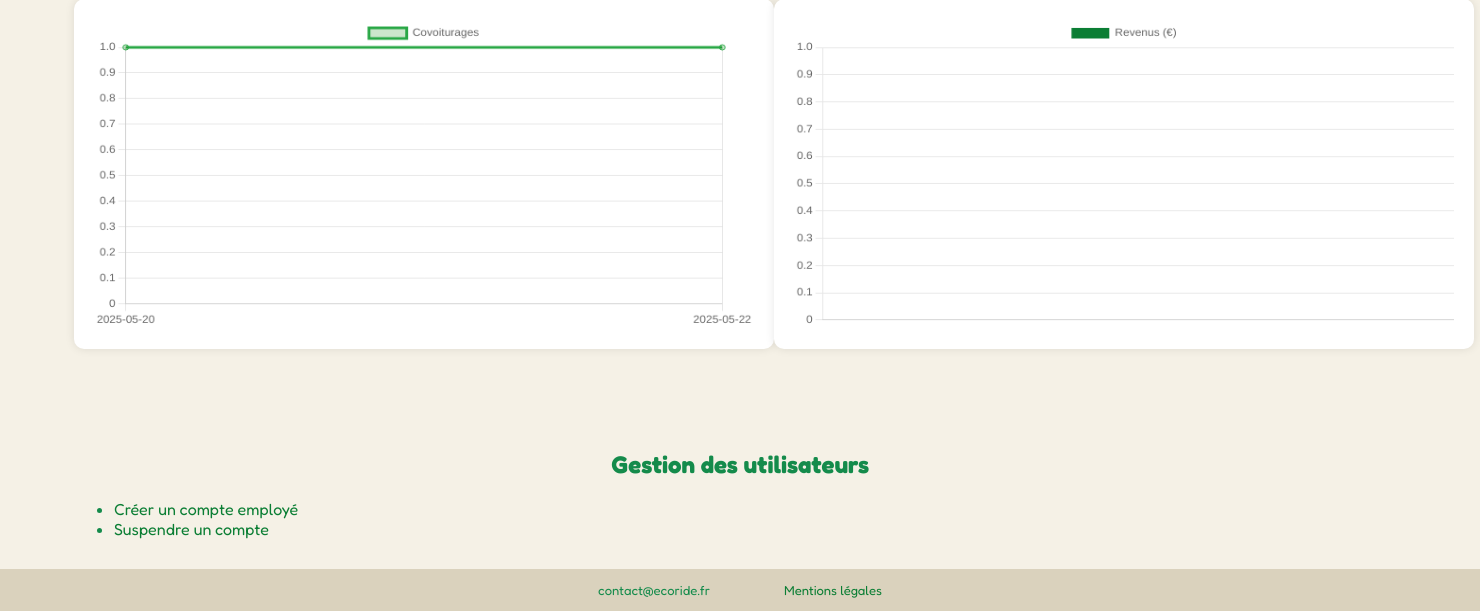
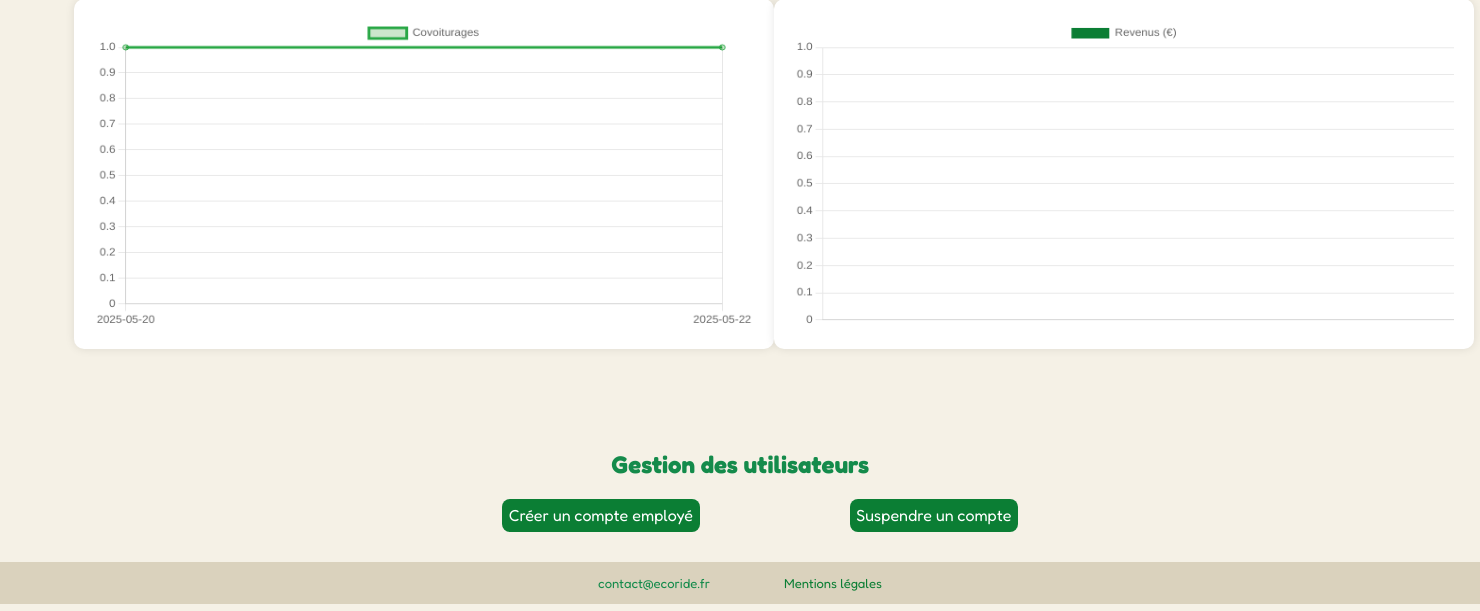
Before and after one commit to Ysaeka/ECORIDE, a PHP site: page /ecoride/acceuil_admin.php in a window 1480 px wide. Shown: the part 330-941 px from the top of the page. Run offline with PHP 8.4, Linux system fonts and the light colour scheme; data comes from the database, SQL or seed files in the repository; data that the repository does not hold is empty; some web fonts are replaced.

Commit message:
MAJ du CSS pour les liens gestion des users

```diff
--- a/asset/CSS/style.css
+++ b/asset/CSS/style.css
@@ -710,6 +710,24 @@ form {
     box-shadow:0 0 10px rgba(0,0,0,0.1);
     width: 700px;
 }
+.gestionUsers ul{
+    display: flex;
+    margin: auto;
+    width: 50%;
+    justify-content: space-around;
+    list-style: none;
+}
+.gestionUsers ul li{
+    background-color: #0b7e34;
+    color: white;
+    padding: 1%;
+    border: none;
+    border-radius: 8px;
+    cursor: pointer;
+}
+.gestionUsers ul li a{
+    color: white;
+}
 .tableauUsers{
     border-collapse: collapse;
     margin: auto;
```
